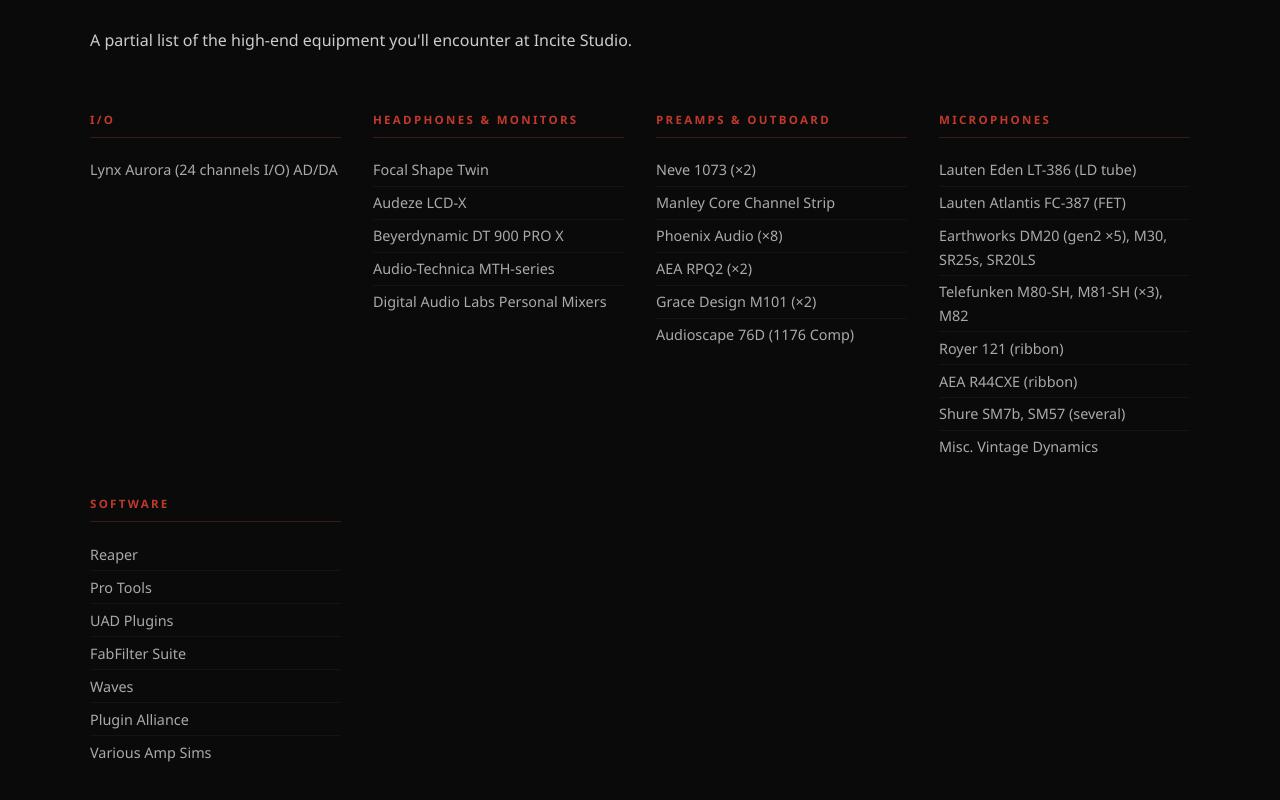
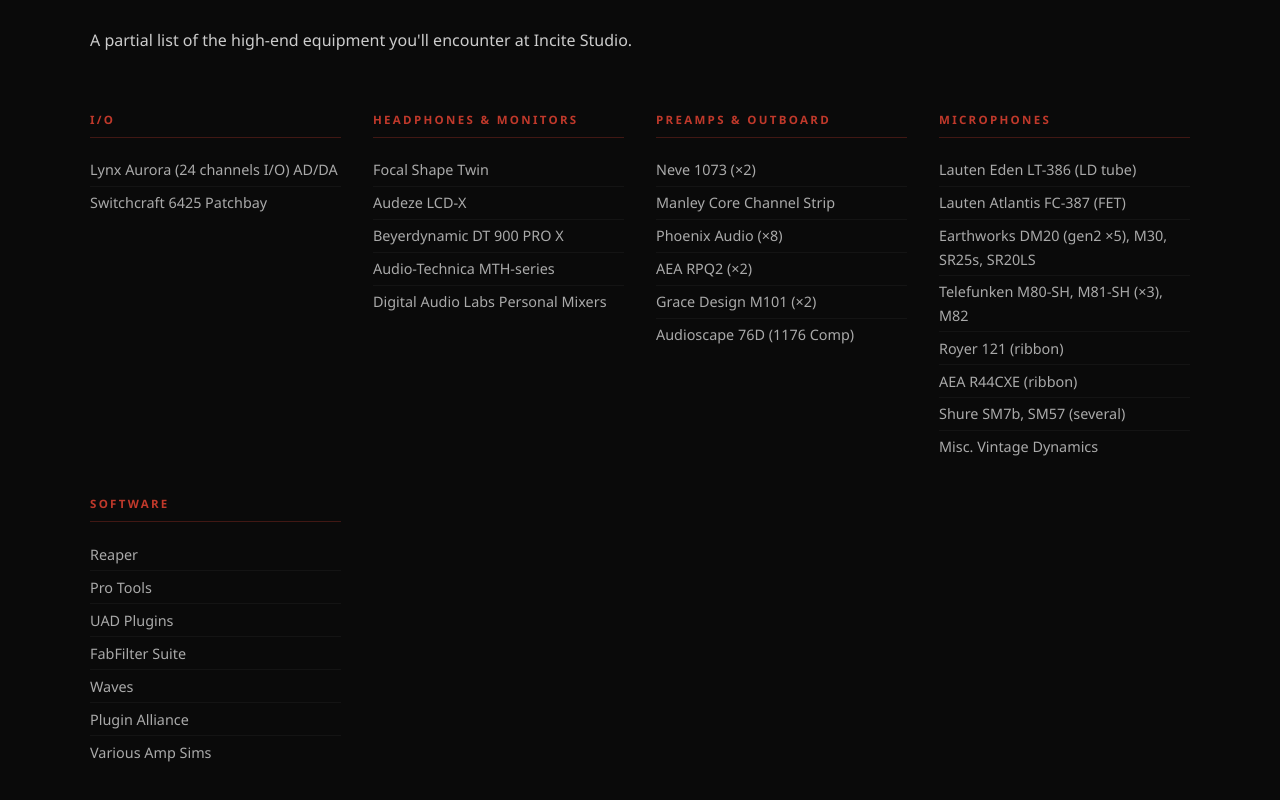
Before and after one commit to natedouds/incite-studio, a plain HTML site: page index.html in a window 1280 px wide. Shown: the part 3034-3834 px from the top of the page. Drawn offline with Linux system fonts and the light colour scheme.

Commit message:
add patchbay to gear

```diff
--- a/index.html
+++ b/index.html
@@ -273,7 +273,8 @@
     <div class="gear-cols">
       <div class="gear-group">
         <h3>I/O</h3>
-        <ul>          <li>Lynx Aurora (24 channels I/O) AD/DA</li></ul>
+        <ul>          <li>Lynx Aurora (24 channels I/O) AD/DA</li>
+          <li>Switchcraft 6425 Patchbay</li></ul>
       </div>
       <div class="gear-group">
         <h3>Headphones &amp; Monitors</h3>
```
